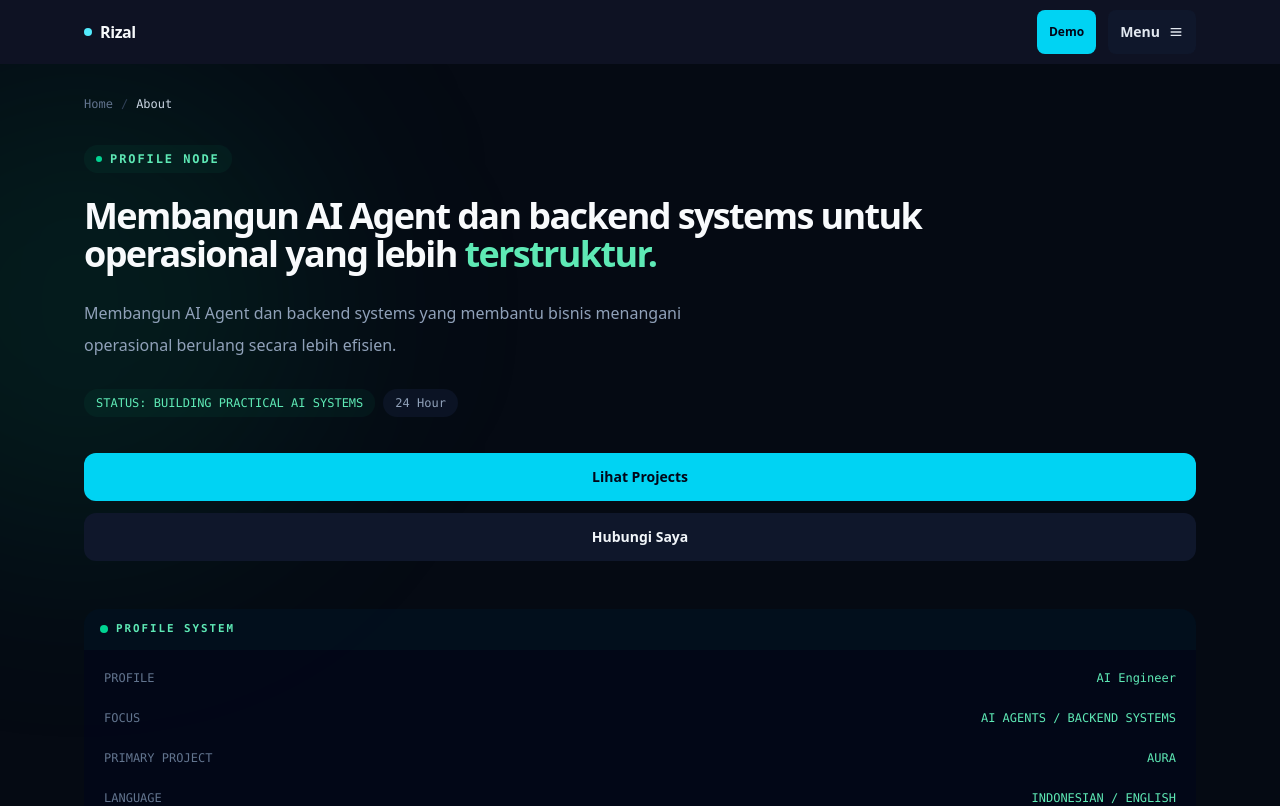
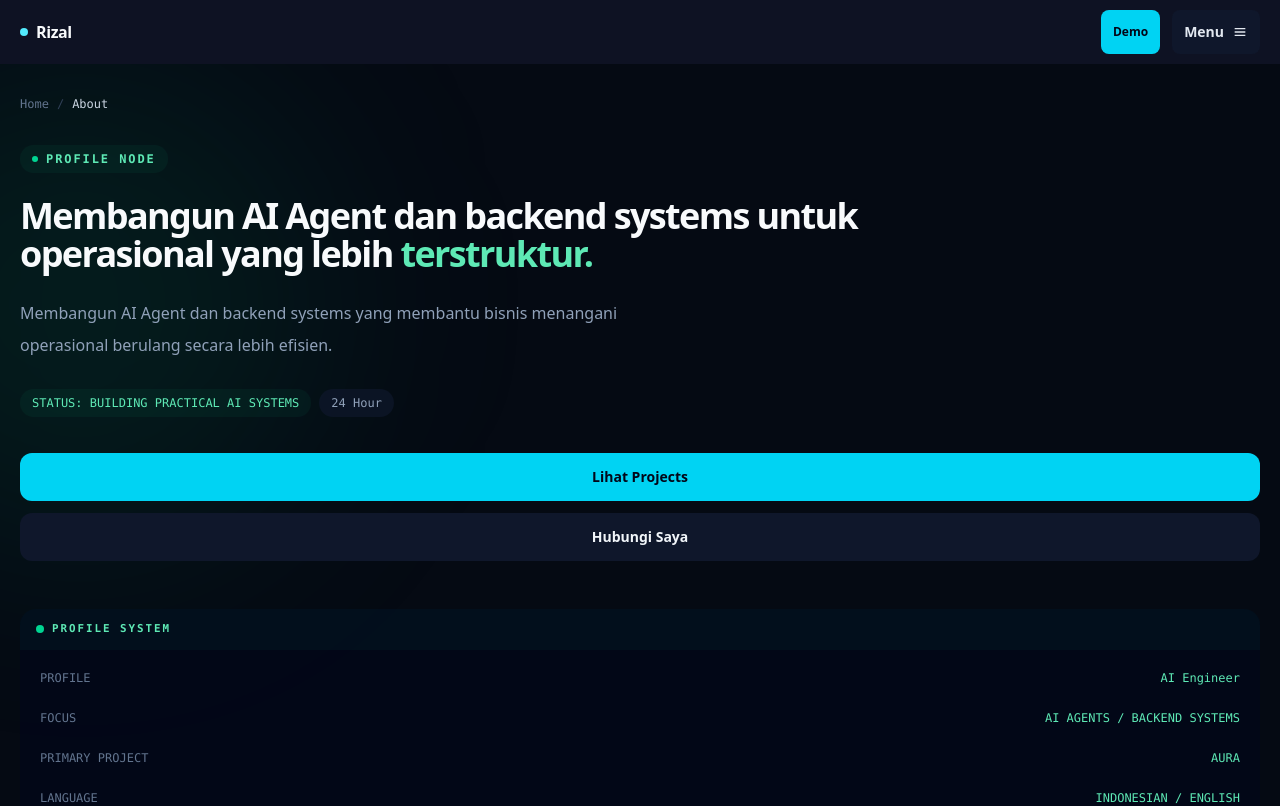
Before and after one commit to rizal-2025/AI-PORTOFOLIO-WEBSITE, a Next.js app: page /about in a window 1280 px wide. Shown: the top 806 px of the page. Built offline with nearby package versions, Linux system fonts and the light colour scheme.

Commit message:
fix: widen desktop portfolio container

```diff
--- a/components/layout/page-container.tsx
+++ b/components/layout/page-container.tsx
@@ -10,7 +10,7 @@ export function PageContainer({
   className = "",
 }: PageContainerProps) {
   return (
-    <div className={`mx-auto w-full max-w-6xl px-5 sm:px-8 lg:px-10 ${className}`}>
+    <div className={`mx-auto w-full max-w-screen-2xl px-5 sm:px-8 lg:px-10 ${className}`}>
       {children}
     </div>
   );
```
